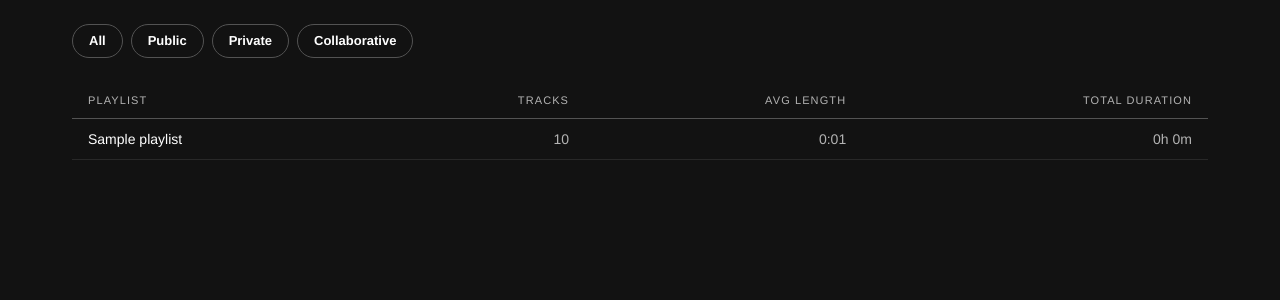
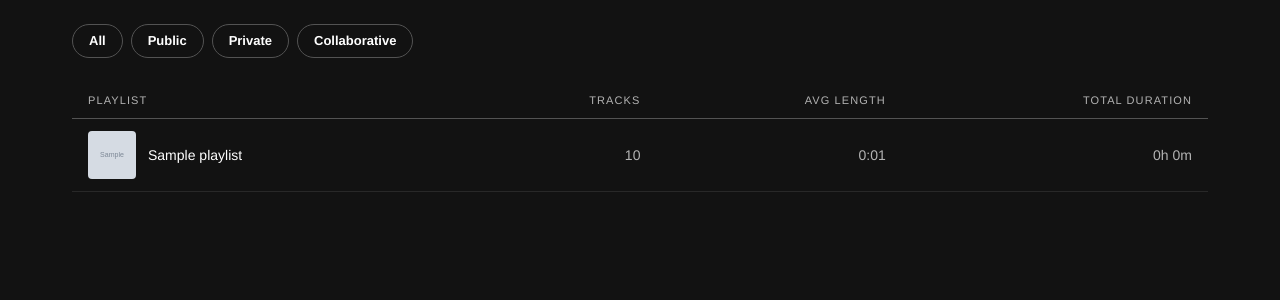
Before and after one commit to cameron-adrian/Spotify-Playlist-Assistant, a Django app: template app/templates/app/home.html in a window 1280 px wide. Shown: the part 80-380 px from the top of the page. Run offline with Django 4.2, Linux system fonts and the light colour scheme; the template is opened without the code that fills it: most values are stand-ins (such as "Sample title", 1, 10 or a date in 2020); grey boxes marked "Sample" are stand-in pictures.

Commit message:
Add playlist cover thumbnails to home page table
Each playlist row now shows a 48×48px cover image inline with the
playlist name. Playlists without an image_url get a theme-aware grey
placeholder of the same size to keep rows uniform.

https://claude.ai/code/session_014ZrfmhRR8TxZc2qpqqik7J

```diff
--- a/app/templates/app/home.html
+++ b/app/templates/app/home.html
@@ -46,7 +46,16 @@
     <tbody>
       {% for playlist in page_obj %}
       <tr>
-        <td><a href="{% url 'playlist' playlist.spotify_id %}">{{playlist.name}}</a></td>
+        <td>
+          <a href="{% url 'playlist' playlist.spotify_id %}" class="playlist-name-cell">
+            {% if playlist.image_url %}
+              <img class="playlist-thumb" src="{{playlist.image_url}}" alt="" width="48" height="48">
+            {% else %}
+              <div class="playlist-thumb-placeholder"></div>
+            {% endif %}
+            <span>{{playlist.name}}</span>
+          </a>
+        </td>
         <td>{{playlist.number_of_tracks|intcomma}}</td>
         <td>{{playlist.average_track_length|make_time_readable_minutes}}</td>
         <td>{{playlist.total_duration|make_time_readable_hours}}</td>
--- a/static/styles/main.css
+++ b/static/styles/main.css
@@ -273,6 +273,36 @@ th.col-feature {
 #playlists-table td:nth-child(n+2) {
   text-align: right;
   font-variant-numeric: tabular-nums;
+}
+
+/* Thumbnail + name flex layout in playlists table */
+.playlist-name-cell {
+  display: inline-flex;
+  align-items: center;
+  gap: 0.75rem;
+  min-width: 0;
+}
+
+.playlist-thumb,
+.playlist-thumb-placeholder {
+  width: 48px;
+  height: 48px;
+  border-radius: 4px;
+  flex-shrink: 0;
+}
+
+.playlist-thumb {
+  object-fit: cover;
+}
+
+.playlist-thumb-placeholder {
+  background-color: var(--spotify-card-gray);
+}
+
+.playlist-name-cell span {
+  overflow: hidden;
+  text-overflow: ellipsis;
+  white-space: nowrap;
 }
 
 /* ---- Playlist Detail Header ---- */
```
